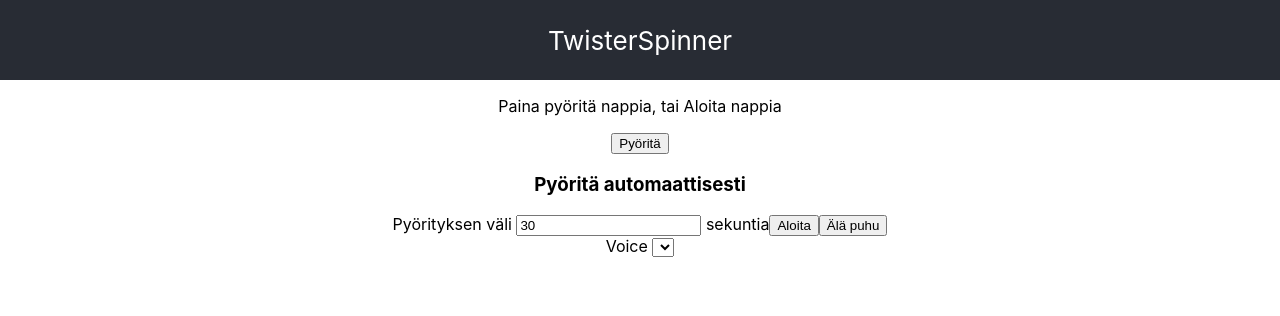
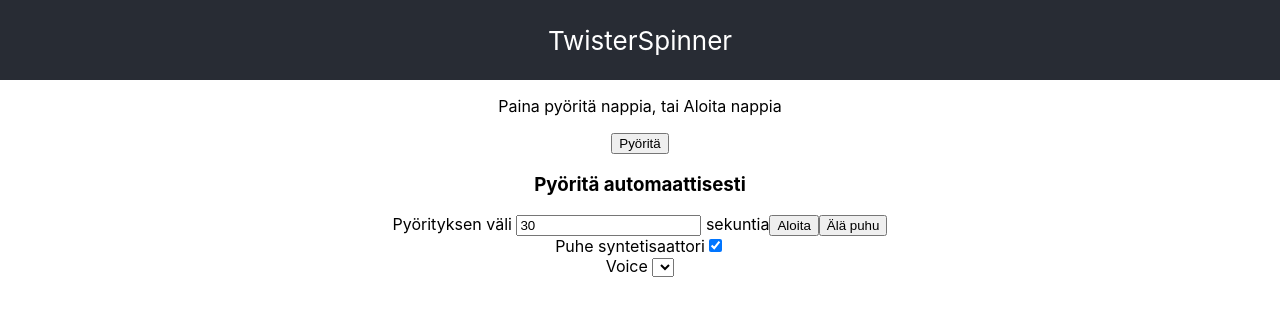
Before and after one commit to akauste/twisterspinner, a React (Create React App) app: page / in a window 1280 px wide. Shown: the top 316 px of the page. Built offline with nearby package versions, Linux system fonts and the light colour scheme.

Commit message:
Fix speach

```diff
--- a/src/components/ConfigureSpeach.js
+++ b/src/components/ConfigureSpeach.js
@@ -1,11 +1,19 @@
-import { useRef } from "react";
+import { useRef, useState } from "react";
 
 const ConfigureSpeach = (props) => {
   const {setUtterance} = props;
+  const [speach, setSpeach] = useState(true);
 
   const voiceRef = useRef();
   const synth = window.speechSynthesis;
+  if(!synth) {
+    return <p>Äänisyntetisaattori ei ole käytössä</p>;
+  }
   const voices = synth.getVoices();
+
+  const toggleSpeach = () => {
+    setSpeach(!speach);
+  }
 
   const voiceChangeHandler = (event) => {
     event.preventDefault();
@@ -13,10 +21,18 @@ const ConfigureSpeach = (props) => {
   };
 
   return (<div>
-    <label>Voice </label>
-    <select ref={voiceRef} onChange={voiceChangeHandler}>
-      { voices.map( (v,idx) => <option key={idx} value={ idx }>{ v.name } ({ v.lang })</option> )}
-    </select>
+    <div>
+      <label>Puhe syntetisaattori</label>
+      <input type="checkbox" checked={speach} onChange={toggleSpeach} />
+    </div>
+    { speach && (
+    <div className="">
+      <label>Voice </label>
+      <select ref={voiceRef} onChange={voiceChangeHandler}>
+        { voices.map( (v,idx) => <option key={idx} value={ idx }>{ v.name } ({ v.lang })</option> )}
+      </select>
+      </div>
+    )}
   </div>);
 }
 export default ConfigureSpeach;
```
